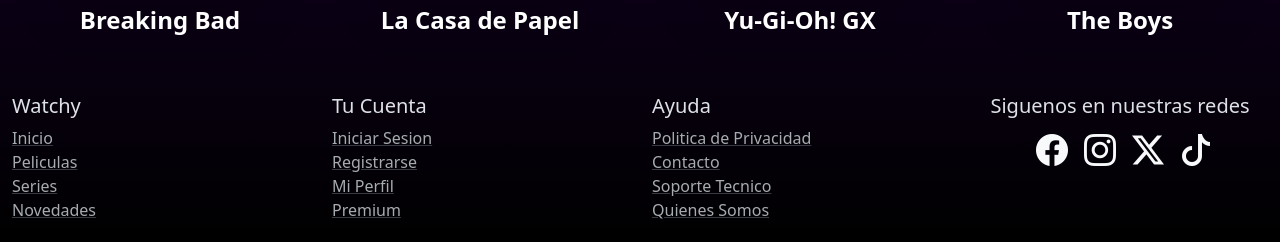
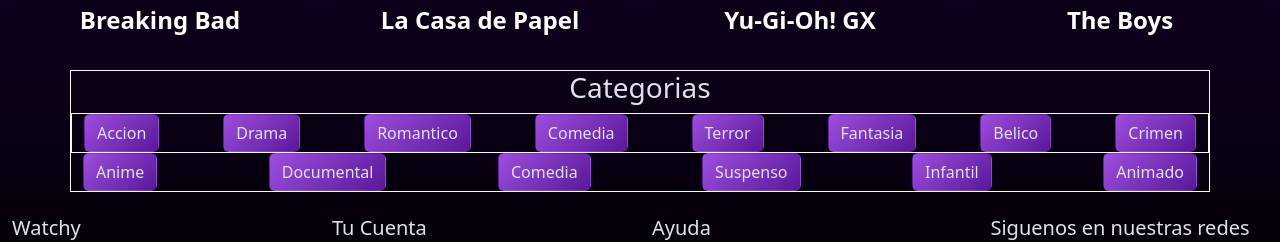
Before and after one commit to RoblesLuis2212/Watchy-Frontend, a React (Vite) app: page / in a window 1280 px wide. Shown: the part 1769-2011 px from the top of the page. Built offline with nearby package versions, Linux system fonts and the light colour scheme; a web font is replaced by a local one.

Commit message:
Agregue un section de categorias, con links para poder acceder a cada una de ellas

```diff
--- a/src/App.jsx
+++ b/src/App.jsx
@@ -5,6 +5,7 @@
 import ContenidoRecomendado from "./components/pages/ContenidoRecomendado/ContenidoRecomendado";
 import SeccionPeliculas from "./components/pages/SeccionPeliculas/SeccionPeliculas";
 import SeccionSeries from "./components/pages/SeccionSeries/SeccionSeries";
+import Categorias from "./components/pages/Categorias/Categorias";
 
 function App() {
 
@@ -19,6 +20,7 @@
           <ContenidoRecomendado></ContenidoRecomendado>
           <SeccionPeliculas></SeccionPeliculas>
           <SeccionSeries></SeccionSeries>
+          <Categorias></Categorias>
         </main>
         <Footer></Footer>
       </BrowserRouter>
--- /dev/null
+++ b/src/components/pages/Categorias/Categorias.jsx
@@ -0,0 +1,33 @@
+import Button from 'react-bootstrap/Button';
+import { Link } from 'react-router-dom';
+
+
+const Categorias = () => {
+    return (
+        <section className='container border border-light'>
+            <h3 className='text-center'>Categorias</h3>
+            <div className="row">
+                <div className="d-flex justify-content-between align-items-between col-12 col-md-3 col-lg-12 border border-light">
+                    <Link className='text-decoration-none btn btn-primario'>Accion</Link>
+                    <Link className='text-decoration-none btn btn-primario'>Drama</Link>
+                    <Link className='text-decoration-none btn btn-primario'>Romantico</Link>
+                    <Link className='text-decoration-none btn btn-primario'>Comedia</Link>
+                    <Link className='text-decoration-none btn btn-primario'>Terror</Link>
+                    <Link className='text-decoration-none btn btn-primario'>Fantasia</Link>
+                    <Link className='text-decoration-none btn btn-primario'>Belico</Link>
+                    <Link className='text-decoration-none btn btn-primario'>Crimen</Link>
+                </div>
+                <div className="d-flex justify-content-between col-12 col-md-12 col-lg-12">
+                    <Link className='text-decoration-none btn btn-primario'>Anime</Link>
+                    <Link className='text-decoration-none btn btn-primario'>Documental</Link>
+                    <Link className='text-decoration-none btn btn-primario'>Comedia</Link>
+                    <Link className='text-decoration-none btn btn-primario'>Suspenso</Link>
+                    <Link className='text-decoration-none btn btn-primario'>Infantil</Link>
+                    <Link className='text-decoration-none btn btn-primario'>Animado</Link>
+                </div>
+            </div>
+        </section>
+    );
+};
+
+export default Categorias;
--- a/src/index.css
+++ b/src/index.css
@@ -22,3 +22,6 @@
     font-weight: 400;
     font-style: normal;
 }
+.btn-primario{
+    background: linear-gradient(135deg, #9d4edd, #5a189a);
+}
```
